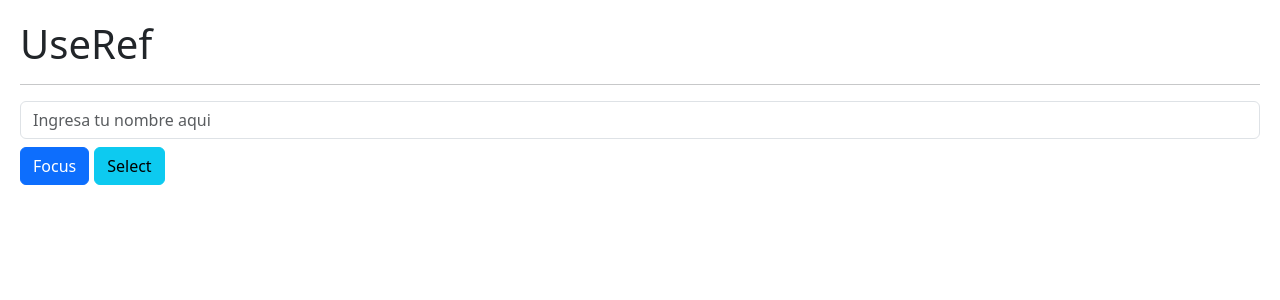
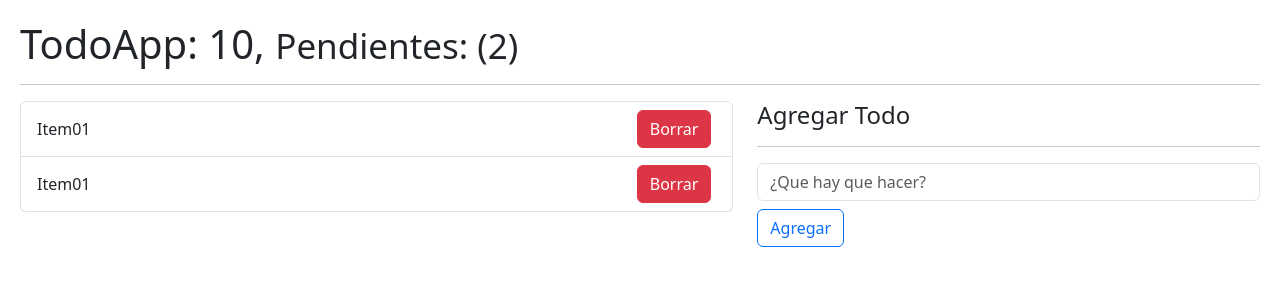
Before and after one commit to PandavionxD/Hooks-react, a React (Vite) app: page / in a window 1280 px wide. Shown: the top 300 px of the page. Built offline with nearby package versions, Linux system fonts and the light colour scheme.

Commit message:
UseReduce inicializado

```diff
--- /dev/null
+++ b/src/05.useReduce/TodoApp.jsx
@@ -0,0 +1,54 @@
+import { useReducer } from "react"
+import { todoReducer } from "./todoReducer"
+
+const initialState = [{
+    id: new Date().getTime(),
+    description: 'Recolectar la piedra del alma',
+    done: false
+}, {
+    id: new Date().getTime() * 3,
+    description: 'Recolectar la piedra del alma',
+    done: false
+}]
+
+
+export const TodoApp = () => {
+
+    const [todos, dispatch] = useReducer(todoReducer, initialState)
+
+
+    return (
+        <>
+            <h1>TodoApp: 10, <small> Pendientes: (2) </small> </h1>
+            <hr />
+            <div className="row">
+                <div className="col-7">
+                    <ul className="list-group" >
+
+                        {todos.map(todo => (
+                            <li key={todo.id} className="list-group-item d-flex justify-content-between ">
+                                <span className="align-self-center" >
+                                    Item01
+                                </span>
+                                <button className="btn btn-danger" >Borrar </button>
+                            </li>
+                        ))}
+
+                    </ul>
+                </div>
+                <div className="col-5">
+                    <h4>
+                        Agregar Todo
+                    </h4>
+                    <hr />
+                    <form >
+                        <input type="text" className="form-control" name="todo" placeholder="¿Que hay que hacer?" id="todo" />
+                        <button className="btn btn-outline-primary mt-2 " type="submit" >Agregar</button>
+                    </form>
+                </div>
+            </div>
+
+
+        </>
+    )
+}
--- /dev/null
+++ b/src/05.useReduce/todoReducer.js
@@ -0,0 +1,12 @@
+export const todoReducer = (initialState=[], action)=>{
+
+    switch (action.type) {
+        case 'ABC':
+            throw new Error('Action.type = ABC no se encuentra implementado')
+
+        default:
+            return initialState
+    }
+
+
+}
--- a/src/main.jsx
+++ b/src/main.jsx
@@ -1,7 +1,8 @@
-import React from 'react'
+// import React from 'react'
 import ReactDOM from 'react-dom/client'
 import './index.css'
-import { UseRef } from './04.useRef/UseRef'
+// import { UseRef } from './04.useRef/UseRef'
+import { TodoApp } from './05.useReduce/TodoApp'
 // import { HooksApp } from './HooksApp'
 // import { CounterApp } from './01.useState/CounterApp'
 // import CounterWithApp from './01.useState/CounterWithApp'
@@ -11,5 +12,5 @@ import { UseRef } from './04.useRef/UseRef'
 
 ReactDOM.createRoot(document.getElementById('root')).render(
 
-  <UseRef/>
+  <TodoApp/>
 )
```
